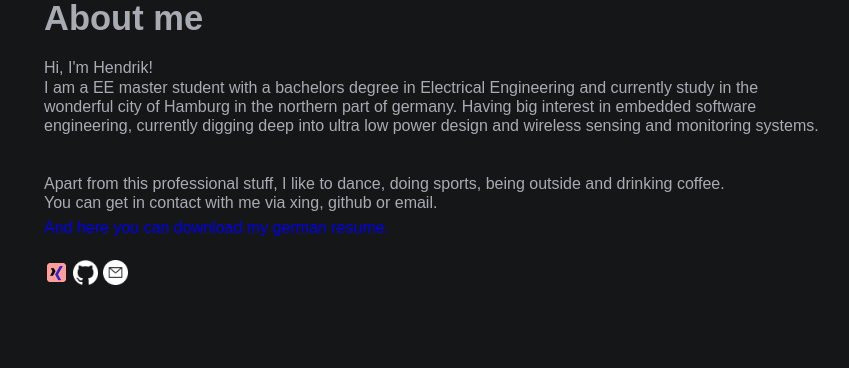
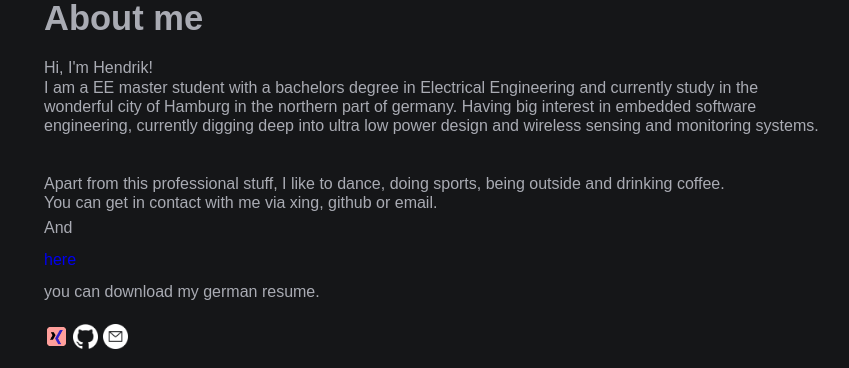
Before and after one commit to HendrikTi/hendrikti.github.io, a plain HTML site: page index.html in a window 1280 px wide. Shown: the part 461-829 px from the top of the page, without its empty margins (212-1061 px from the left). Drawn offline with Linux system fonts and the light colour scheme.

Commit message:
Updated resume download text

```diff
--- a/index.html
+++ b/index.html
@@ -31,7 +31,7 @@
   <section id="bio-wrapper">
     <div id="text-wrapper"> <p> Hi, I'm Hendrik! </p> <p> I am a EE master student with a bachelors degree in Electrical Engineering and currently study in the wonderful city of Hamburg in the northern part of germany. Having big interest in embedded software engineering, currently digging deep into ultra low power design and wireless sensing and monitoring systems. </p><br/>
 <br/><p> Apart from this professional stuff, I like to dance, doing sports, being outside and drinking coffee. <br/> <p> You can get in contact with me via xing, github or email. </P> </div>
-    <a href="/download/CV.pdf" download>And here you can download my german resume.</a>
+    <p>And </p><a href="/download/CV.pdf" download>here</a><p> you can download my german resume.</p>
     <div id="social-wrapper">
 
       <a href="https://www.xing.com/profile/Hendrik_Timmermann3/" target="_blank">
```
Also changed, not shown: 1 other file.
